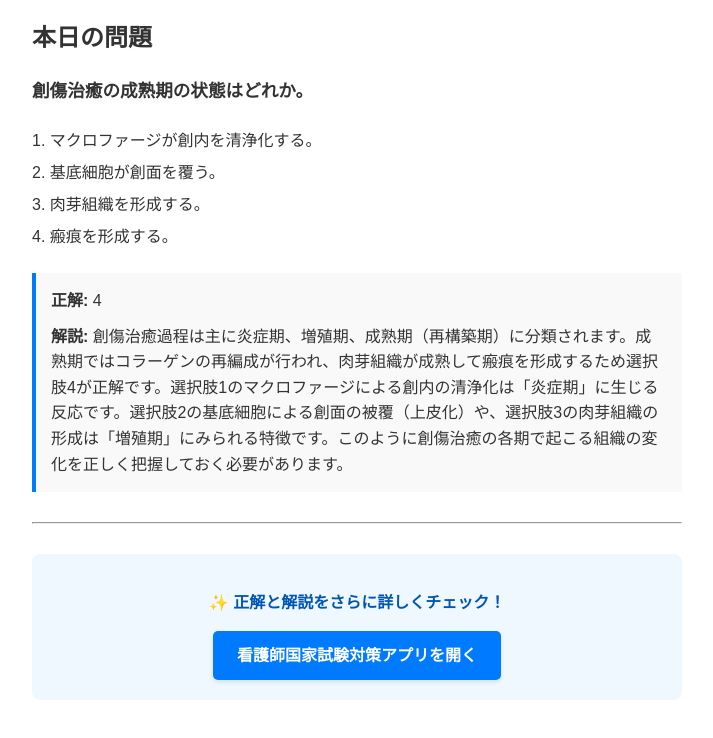
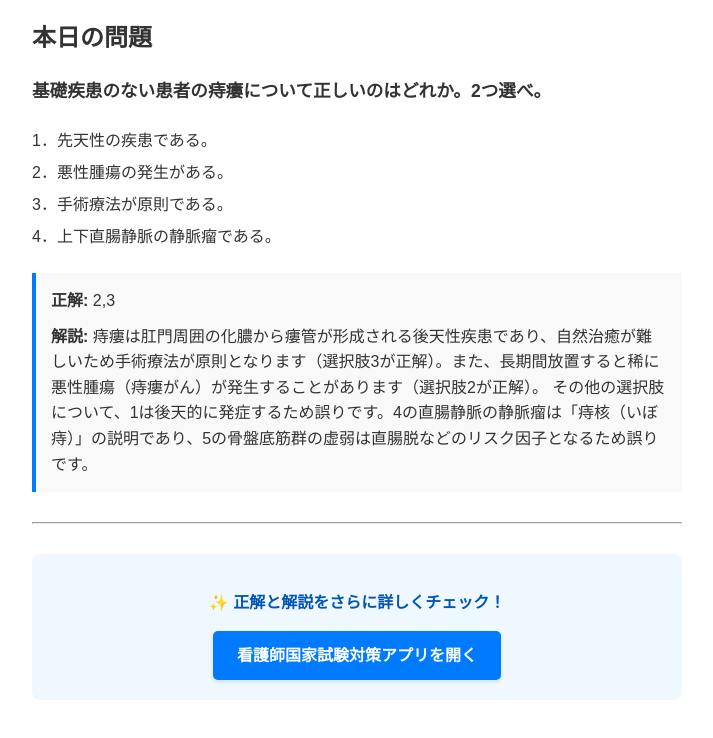
Before and after one commit to DaisukeNishioka/X-auto-post, a plain HTML site: page index.html in a window 1280 px wide. Shown: the part 106-844 px from the top of the page, without its empty margins (283-996 px from the left). Drawn offline with Linux system fonts and the light colour scheme.

Commit message:
Update today's question [skip ci]

```diff
--- a/index.html
+++ b/index.html
@@ -8,18 +8,20 @@
     <h1 style="border-bottom: 2px solid #007bff; padding-bottom: 10px; color: #007bff;">本日の看護師国家試験 対策</h1>
 
         <h2>本日の問題</h2>
-        <p style="font-size: 1.1em; font-weight: bold; margin-bottom: 20px;">創傷治癒の成熟期の状態はどれか。</p>
+        <p style="font-size: 1.1em; font-weight: bold; margin-bottom: 20px;">基礎疾患のない患者の痔瘻について正しいのはどれか。2つ選べ。</p>
 
         <ul style="list-style-type: none; padding-left: 0; line-height: 2;">
-            <li>1. マクロファージが創内を清浄化する。</li>
-            <li>2. 基底細胞が創面を覆う。</li>
-            <li>3. 肉芽組織を形成する。</li>
-            <li>4. 瘢痕を形成する。</li>
+            <li> 1．先天性の疾患である。</li>
+            <li> 2．悪性腫瘍の発生がある。</li>
+            <li> 3．手術療法が原則である。</li>
+            <li>4．上下直腸静脈の静脈瘤である。</li>
         </ul>
 
         <div style="margin-top: 20px; padding: 15px; background: #f9f9f9; border-left: 4px solid #007bff;">
-            <p style="margin: 0 0 10px 0;"><strong>正解:</strong> 4</p>
-            <p style="margin: 0;"><strong>解説:</strong> 創傷治癒過程は主に炎症期、増殖期、成熟期（再構築期）に分類されます。成熟期ではコラーゲンの再編成が行われ、肉芽組織が成熟して瘢痕を形成するため選択肢4が正解です。選択肢1のマクロファージによる創内の清浄化は「炎症期」に生じる反応です。選択肢2の基底細胞による創面の被覆（上皮化）や、選択肢3の肉芽組織の形成は「増殖期」にみられる特徴です。このように創傷治癒の各期で起こる組織の変化を正しく把握しておく必要があります。</p>
+            <p style="margin: 0 0 10px 0;"><strong>正解:</strong> 2,3</p>
+            <p style="margin: 0;"><strong>解説:</strong> 痔瘻は肛門周囲の化膿から瘻管が形成される後天性疾患であり、自然治癒が難しいため手術療法が原則となります（選択肢3が正解）。また、長期間放置すると稀に悪性腫瘍（痔瘻がん）が発生することがあります（選択肢2が正解）。
+
+その他の選択肢について、1は後天的に発症するため誤りです。4の直腸静脈の静脈瘤は「痔核（いぼ痔）」の説明であり、5の骨盤底筋群の虚弱は直腸脱などのリスク因子となるため誤りです。</p>
         </div>
 
         <hr style="margin: 30px 0;">
```
